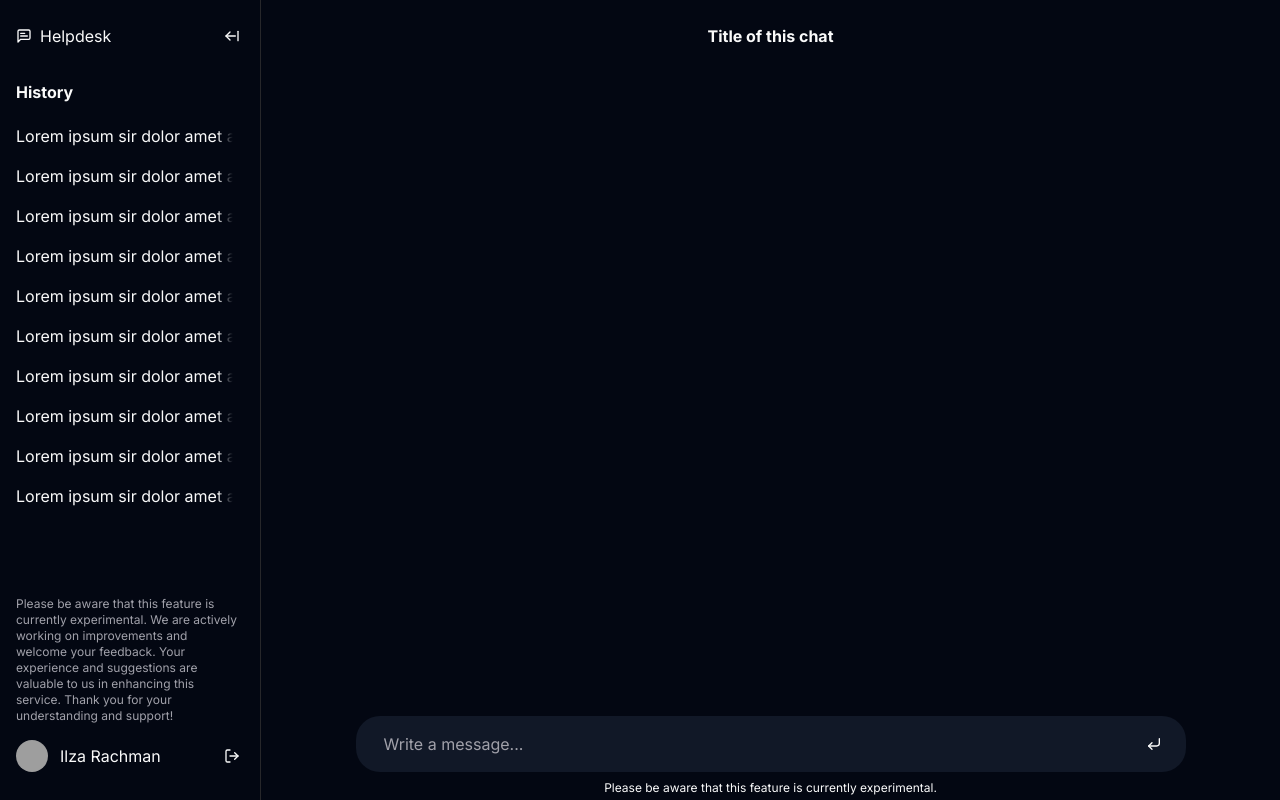
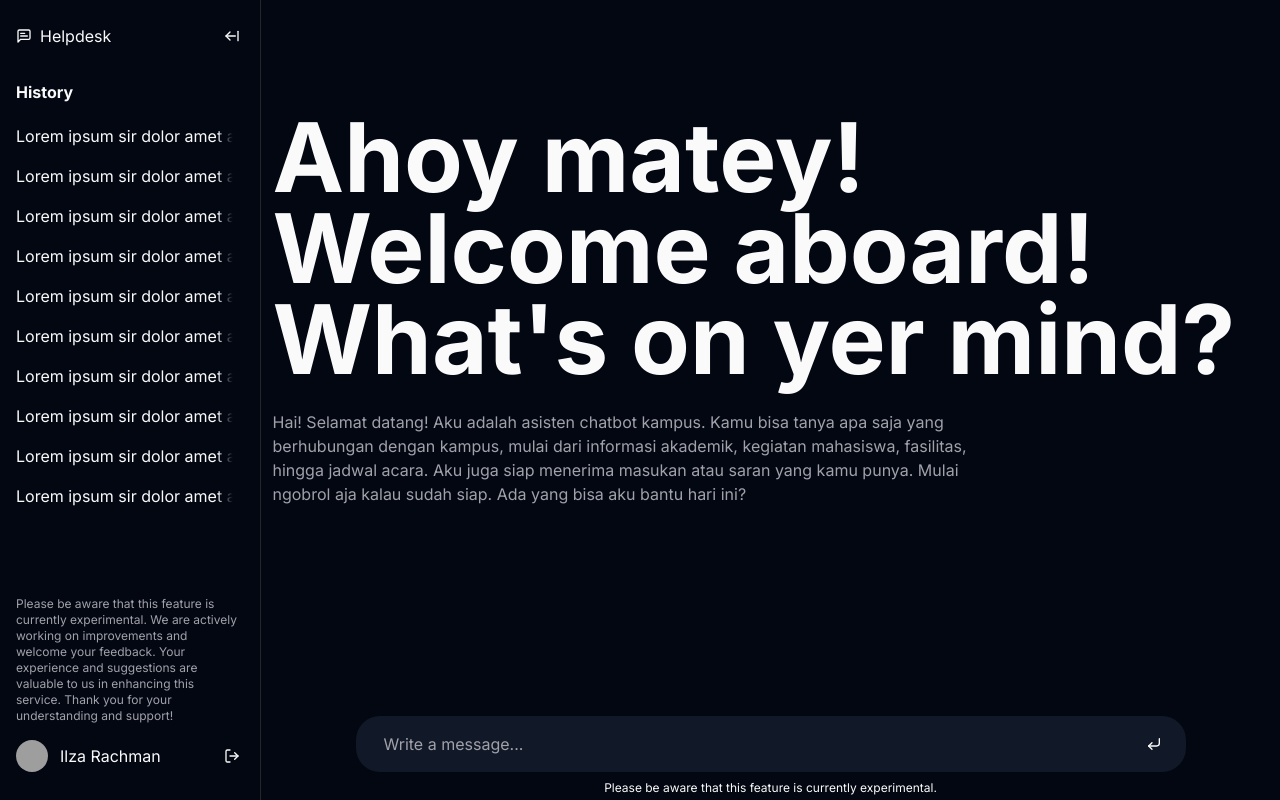
Before and after one commit to ilzarachman/chatbot-helpdesk-nextjs, a Next.js app: page / in a window 1280 px wide. Built offline with nearby package versions, Linux system fonts and the light colour scheme; grey boxes are pictures that could not be loaded.

Commit message:
docs: adding header and description to chat

```diff
--- a/components/chat/chat.tsx
+++ b/components/chat/chat.tsx
@@ -6,9 +6,26 @@ import { Button } from "@/components/ui/button";
 import { ArrowRightFromLine, CornerDownLeft } from "lucide-react";
 import { Input } from "@/components/ui/input";
 import { Textarea } from "@/components/ui/textarea";
-import { convertRemToPixels } from "@/lib/utils";
+import { convertRemToPixels, splitStringIntoChars } from "@/lib/utils";
 import { UserChat, BotChat } from "@/components/chat/chat-item";
 import { getChatbotResponse } from "@/lib/utils";
+import { motion, Variants } from "framer-motion";
+
+const headerText = "Ahoy matey! Welcome aboard! What's on yer mind?";
+const descriptionHeaderText =
+    "Hai! Selamat datang! Aku adalah asisten chatbot kampus. Kamu bisa tanya apa saja yang berhubungan dengan kampus, mulai dari informasi akademik, kegiatan mahasiswa, fasilitas, hingga jadwal acara. Aku juga siap menerima masukan atau saran yang kamu punya. Mulai ngobrol aja kalau sudah siap. Ada yang bisa aku bantu hari ini?";
+
+const headerAppearVariants: Variants = {
+    hidden: {
+        opacity: 0,
+    },
+    visible: {
+        opacity: 1,
+    },
+};
+
+const headerChars = splitStringIntoChars(headerText);
+const descriptionHeaderChars = splitStringIntoChars(descriptionHeaderText);
 
 export default function Chat() {
     const { sidebarOpen, sidebarTransition: sidebarTransitionContext } = useContext(ChatContext);
@@ -115,12 +132,44 @@ export default function Chat() {
                     >
                         <ArrowRightFromLine className="w-4" />
                     </Button>
-                    <h1 className="font-bold">Title of this chat</h1>
+                    <h1 className="font-bold invisible">Title of this chat</h1>
                 </div>
             </div>
             <div role="_chat_box" className="h-full overflow-y-auto relative">
                 <div className="max-h-full">
-                    <div className="mx-auto max-w-[830px] w-[830px] flex flex-col">
+                    <div className={`mx-auto max-w-[830px] w-[830px] flex flex-col ${history.length === 0 && !isUpdatingResponse ? "items-center" : ""}`}>
+                        {history.length === 0 && !isUpdatingResponse ? (
+                            <div className="w-[120%] max-w-[150%] mt-10">
+                                <motion.h1
+                                    initial="hidden"
+                                    whileInView="visible"
+                                    transition={{ staggerChildren: 0.015 }}
+                                    className="font-bold text-8xl leading-[0.95] pb-2 "
+                                >
+                                    {headerChars.map((char, index) => (
+                                        <motion.span key={index} transition={{ duration: 0.5, ease: "easeInOut" }} variants={headerAppearVariants}>
+                                            {char}
+                                        </motion.span>
+                                    ))}
+                                </motion.h1>
+
+                                <motion.p
+                                    initial="hidden"
+                                    whileInView="visible"
+                                    transition={{ staggerChildren: 0.0015 }}
+                                    className="text-muted-foreground w-[70%] mt-4"
+                                >
+                                    {descriptionHeaderChars.map((char, index) => (
+                                        <motion.span key={index} transition={{ duration: 0.5, ease: "easeInOut" }} variants={headerAppearVariants}>
+                                            {char}
+                                        </motion.span>
+                                    ))}
+                                </motion.p>
+                            </div>
+                        ) : (
+                            ""
+                        )}
+
                         {history.map((item, index) => (
                             <div key={index} data-generation={false}>
                                 <UserChat text={item[0]} />
--- a/lib/utils.ts
+++ b/lib/utils.ts
@@ -48,3 +48,15 @@ export async function getChatbotResponse(prompt: string, updateValue: (value: st
         console.error(error);
     }
 }
+
+export function splitStringIntoChars(string: string): string[] {
+    const characters = [];
+    const regex = /[\s\S]/g;
+
+    let match;
+    while ((match = regex.exec(string)) !== null) {
+        characters.push(match[0]);
+    }
+
+    return characters
+}
--- a/package.json
+++ b/package.json
@@ -18,6 +18,7 @@
     "axios": "^1.7.2",
     "class-variance-authority": "^0.7.0",
     "clsx": "^2.1.1",
+    "framer-motion": "^11.2.12",
     "lucide-react": "^0.399.0",
     "next": "14.2.4",
     "react": "^18",
--- a/styles/globals.css
+++ b/styles/globals.css
@@ -56,6 +56,31 @@
 
     body {
         @apply bg-background text-foreground;
+    }
+
+    /* width */
+    ::-webkit-scrollbar {
+        @apply w-2;
+    }
+
+    /* Track */
+    ::-webkit-scrollbar-track {
+        @apply bg-transparent;
+    }
+
+    /* Handle */
+    ::-webkit-scrollbar-thumb {
+        @apply bg-muted rounded-full;
+    }
+
+    /* Handle on hover */
+    ::-webkit-scrollbar-thumb:hover {
+        @apply bg-muted-foreground;
+    }
+
+    .typewriter span {
+        opacity: 0;
+        display: inline-block;
     }
 
     @keyframes slow-opacity {
@@ -127,6 +152,10 @@
         @apply list-disc list-inside mb-4;
     }
 
+    .g-markdown-container ul li p {
+        @apply inline-block;
+    }
+
     .g-markdown-container ol {
         @apply list-decimal list-inside mb-4;
     }
```
Also changed, not shown: 1 other file (tests, documents, lock files or other folders).
